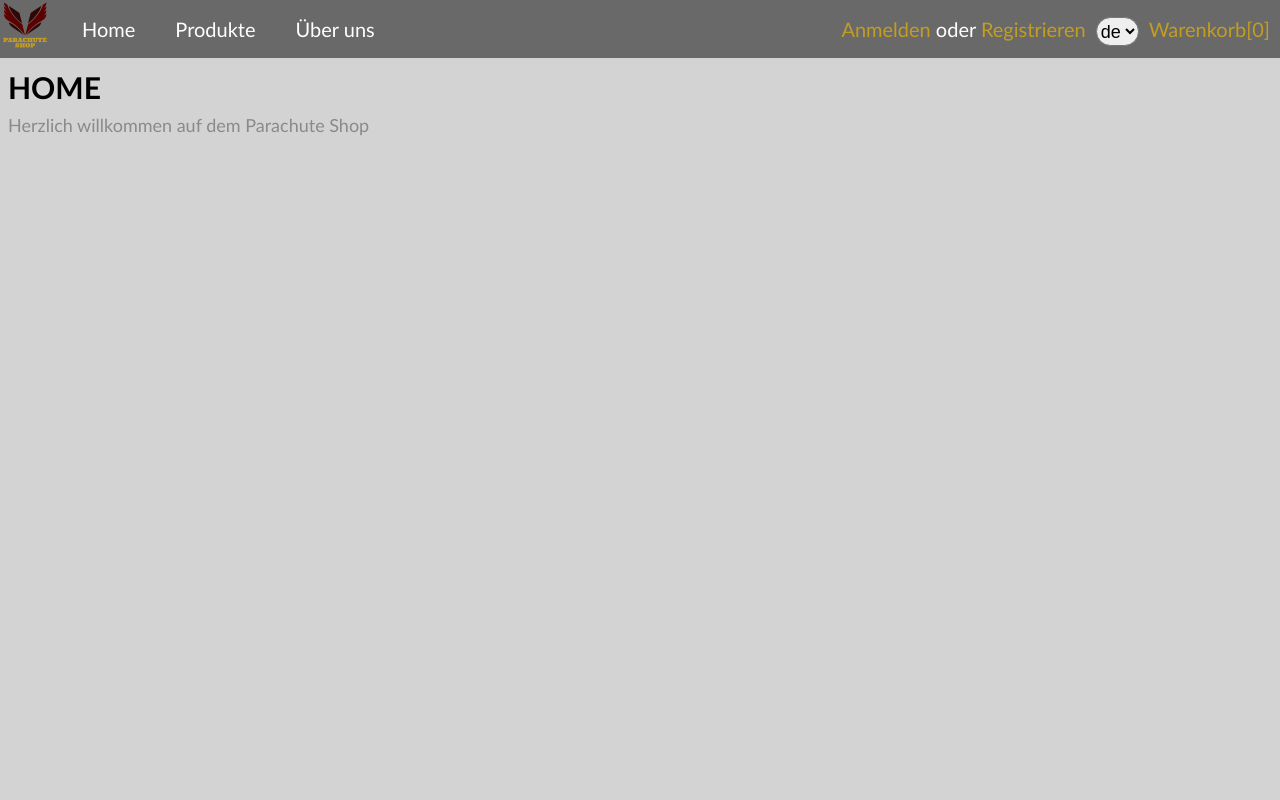
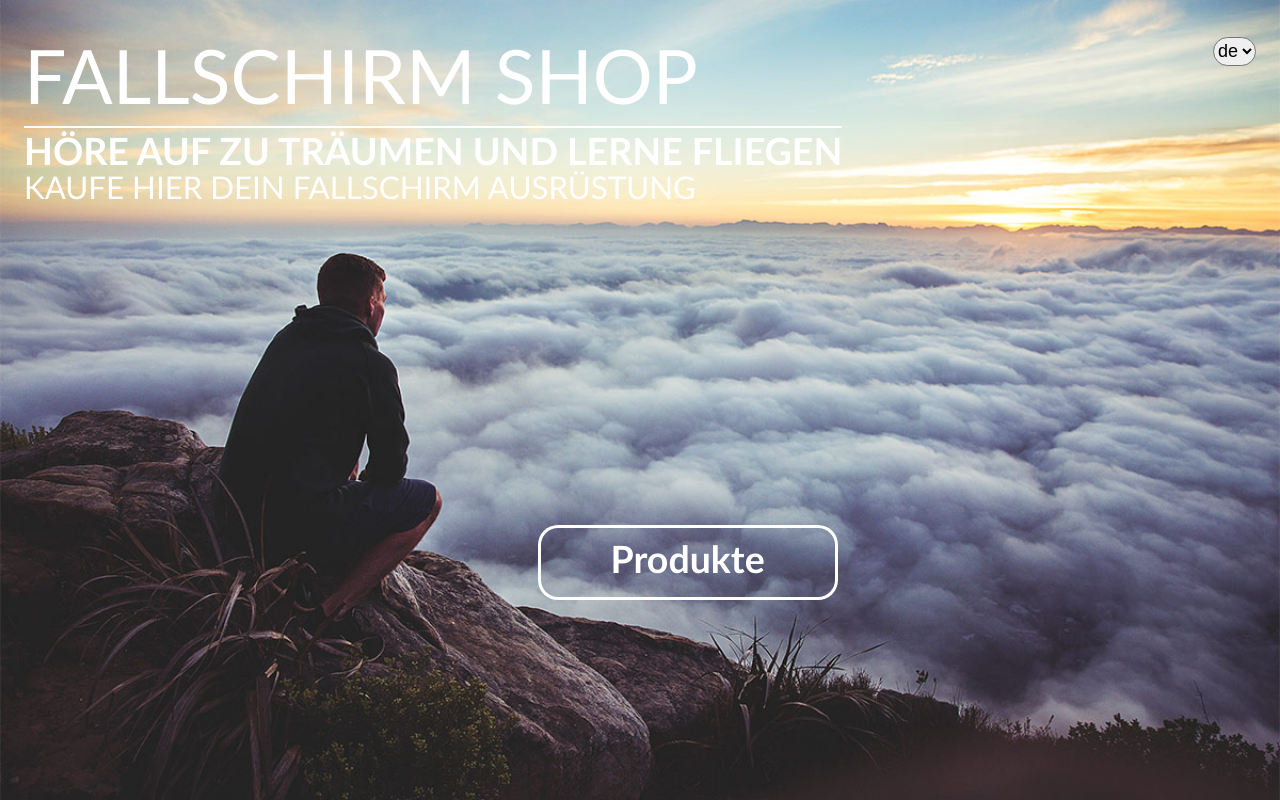
Before and after one commit to res13/webshop, a PHP site: page / in a window 1280 px wide. Run offline with PHP 8.4, Linux system fonts and the light colour scheme; data that the repository does not hold is empty.

Commit message:
working landing Page

```diff
--- a/web/body.php
+++ b/web/body.php
@@ -1,5 +1,5 @@
 <div class="navigation">
-    <img class="logo" src="img/parachuteshoplogo.png" alt="Parachute webshop">
+    <a href="index.php"><img class="logo" src="img/parachuteshoplogo.png" alt="Parachute webshop"></a>
     <?php
     require_once('navigation.php');
     ?>
--- a/web/index.php
+++ b/web/index.php
@@ -6,11 +6,33 @@ require('head.php');
 <head>
 <?php echo getHTMLHead(getTextForLanguage("HOME")); ?>
 </head>
-<body>
-<?php require('body.php'); ?>
-<div class="main">
-    <h1><?php echo getTextForLanguage("HOME"); ?></h1>
-    <p><?php echo getTextForLanguage("WELCOME"); ?></p>
+<body class="landing">
+<div class="main top topright">
+    <form method="post">
+        <label><select class="styled-select rounded top-selector" name="lang" onchange="this.form.submit()">
+                <?php
+                foreach (getAvailableLanguages() as $lang) {
+                    if ($lang === $_SESSION['lang']) {
+                        ?>
+                        <option value="<?php echo $lang ?>" selected><?php echo $lang ?></option><?php
+                    } else {
+                        ?>
+                        <option value="<?php echo $lang ?>"><?php echo $lang ?></option><?php
+                    }
+                }
+                ?>
+            </select></label>
+        <noscript>
+            <input type="submit" value="<?php echo getTextForLanguage("CHANGE_LANGUAGE") ?>"
+        </noscript>
+    </form>
 </div>
+<div class="main top topleft">
+    <div class="bigTitle"><?php echo getTextForLanguage("PARACHUTE_SHOP"); ?></div>
+    <hr>
+    <div class="smallTitle"><?php echo getTextForLanguage("WELCOME_TEXT"); ?></div>
+    <div class="smallerTitle"><?php echo getTextForLanguage("WELCOME_SUB_TEXT"); ?></div>
+</div>
+<a class="centerButton rounded" href="products.php"><?php echo getTextForLanguage("PRODUCTS") ?></a>
 </body>
 </html>
--- a/web/navigation.php
+++ b/web/navigation.php
@@ -21,7 +21,6 @@ function getProductHierarchy($category, &$result)
 
 ?>
 <ul>
-    <li><a href="index.php"><?php echo getTextForLanguage("HOME") ?></a></li>
     <?php
     getProductHierarchy(null, $productHierarchy);
     echo $productHierarchy;
--- a/web/style/style.css
+++ b/web/style/style.css
@@ -9,6 +9,63 @@ table {
 
 table, tr, th, td {
     border: 1px solid black;
+}
+
+.landing {
+    height: 100%;
+    /*Quelle: https://html5up.net/uploads/demos/lens/images/fulls/01.jpg*/
+    background: url(../img/01.jpg);
+    background-size: cover;
+    color: white;
+    font-size: 25px;
+}
+
+.top {
+    position: absolute;
+    top: 30px;
+}
+
+.topleft{
+    left: 16px;
+}
+
+.topright{
+    right: 16px;
+}
+
+.bigTitle{
+    font-size: 3em;
+    line-height: 1em;
+    text-transform: uppercase;
+}
+
+.smallTitle{
+    font-weight: 900;
+    font-size: 1.5em;
+    line-height: 0.6em;
+    text-transform: uppercase;
+}
+
+.smallerTitle{
+    font-weight: 500;
+    margin: 0.5em 0 0 0;
+    font-size: 1.25em;
+    text-transform: uppercase
+}
+
+.centerButton {
+    position: absolute;
+    bottom: 25%;
+    left: 42%;
+    text-align: center;
+    padding-top: 25px;
+    background-color: transparent;
+    box-shadow: inset 0 0 0 3px rgba(255, 255, 255, 1);
+    color: #fff;
+    min-height: 2em;
+    min-width: 8em;
+    font-size: 1.5em;
+    font-weight: 900;
 }
 
 .main {
@@ -596,7 +653,7 @@ a {
 }
 
 hr {
-    border: 1px solid lightgrey;
+    border: 1px solid #ffffff;
 }
 
 span.price {
--- a/web/util/i18n.php
+++ b/web/util/i18n.php
@@ -234,9 +234,15 @@ $texts = array
     'PROJECT_DESCRIPTION' => array(
         'de' => 'Dieser web shop wurde im Rahmen des Projekts BTI7054q im Herbstsemeseter 2018/2019 an der Berner Fachhochschule von Nik Arm und Andreas Erb realisiert.',
         'en' => 'This web shop was realized as part of the project BTI7054q in the autumn semester 2018/2019 at the Bern University of Applied Sciences by Nik Arm and Andreas Erb.'),
-    'WELCOME' => array(
-        'de' => 'Herzlich willkommen auf dem Parachute Shop',
-        'en' => 'Welcome to the parachute web shop'),
+    'PARACHUTE_SHOP' => array(
+        'de' => 'Fallschirm Shop',
+        'en' => 'Parachute Shop'),
+    'WELCOME_TEXT' => array(
+        'de' => 'Höre auf zu Träumen und lerne Fliegen',
+        'en' => 'Stop looking, Start Flying'),
+    'WELCOME_SUB_TEXT' => array(
+        'de' => 'Kaufe hier dein Fallschirm Ausrüstung',
+        'en' => 'Buy your first Parachute today'),
     'CHANGE_LANGUAGE' => array(
         'de' => 'Sprache wechseln',
         'en' => 'Change language'),
```
Also changed, not shown: web/img/01.jpg (added), web/language.php (indentation only).
